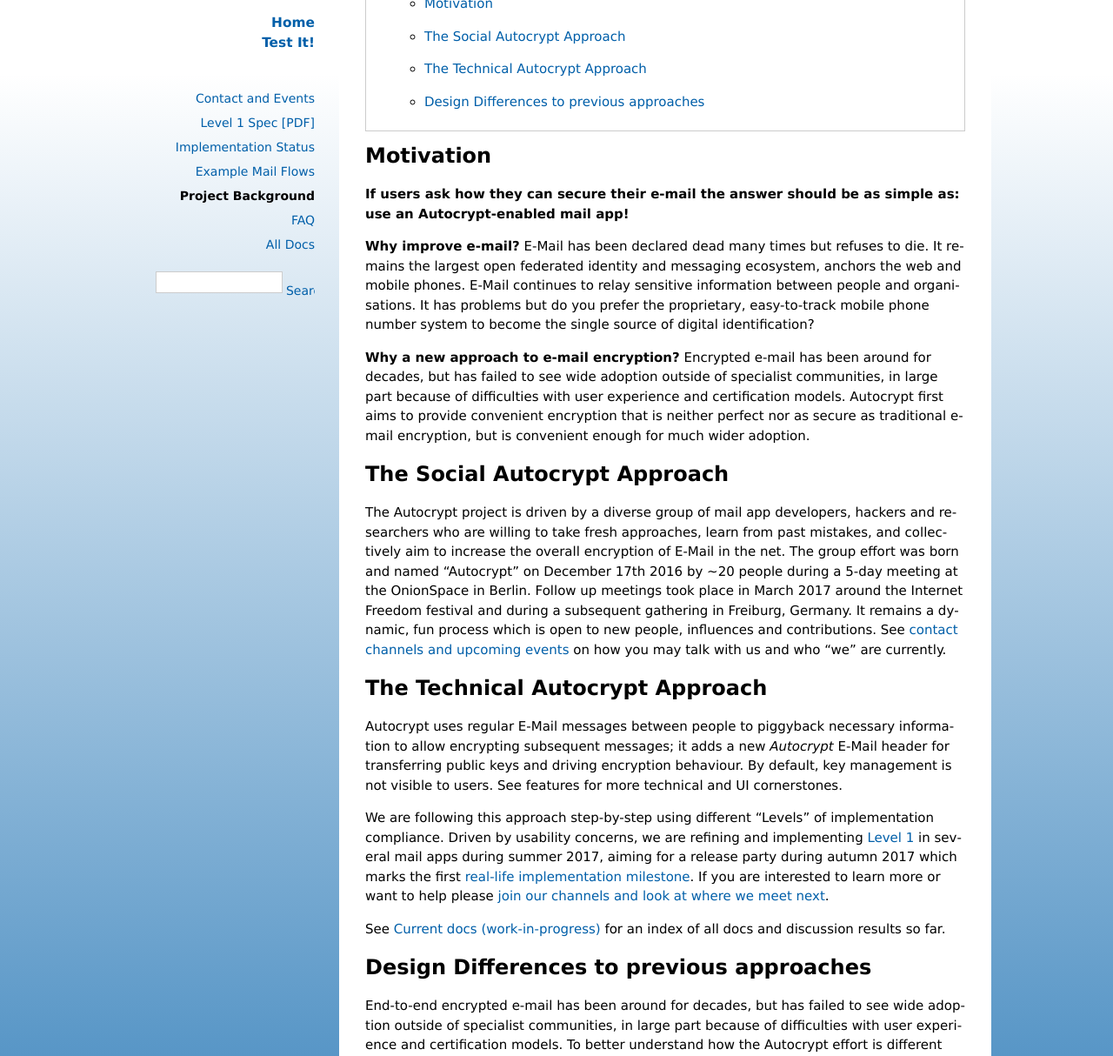
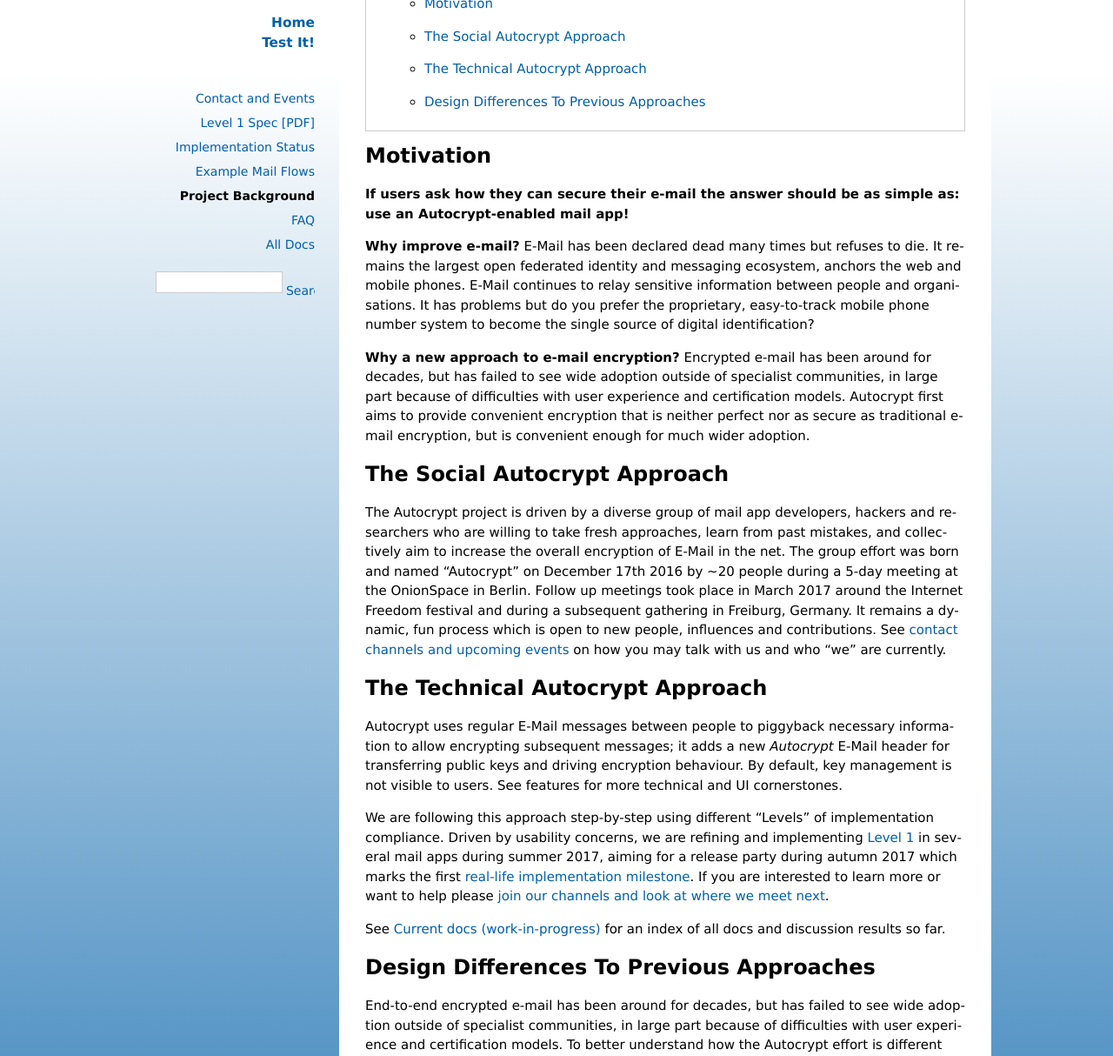
Before and after one commit to autocrypt/autocrypt, a Sphinx documentation site: the page built from doc/background.rst, in a window 1280 px wide. Shown: the part 195-1409 px from the top of the page at 87% size. Built offline with Sphinx 7.4.7, drawn with Linux system fonts in a browser that asks for light colours; pages that are not in the unit, such as notebooks, are missing from menus.

Commit message:
another two addressings of @dkg comments

```diff
--- a/doc/background.rst
+++ b/doc/background.rst
@@ -2,7 +2,6 @@
 ==================================================
 
 .. contents::
-
 
 Motivation
 ----------
@@ -61,7 +60,7 @@
 See :doc:`contents` for an index of all docs and discussion results so far.
 
 
-Design Differences to previous approaches
+Design Differences To Previous Approaches
 -----------------------------------------
 
 End-to-end encrypted e-mail has been around for decades, but has failed
```
